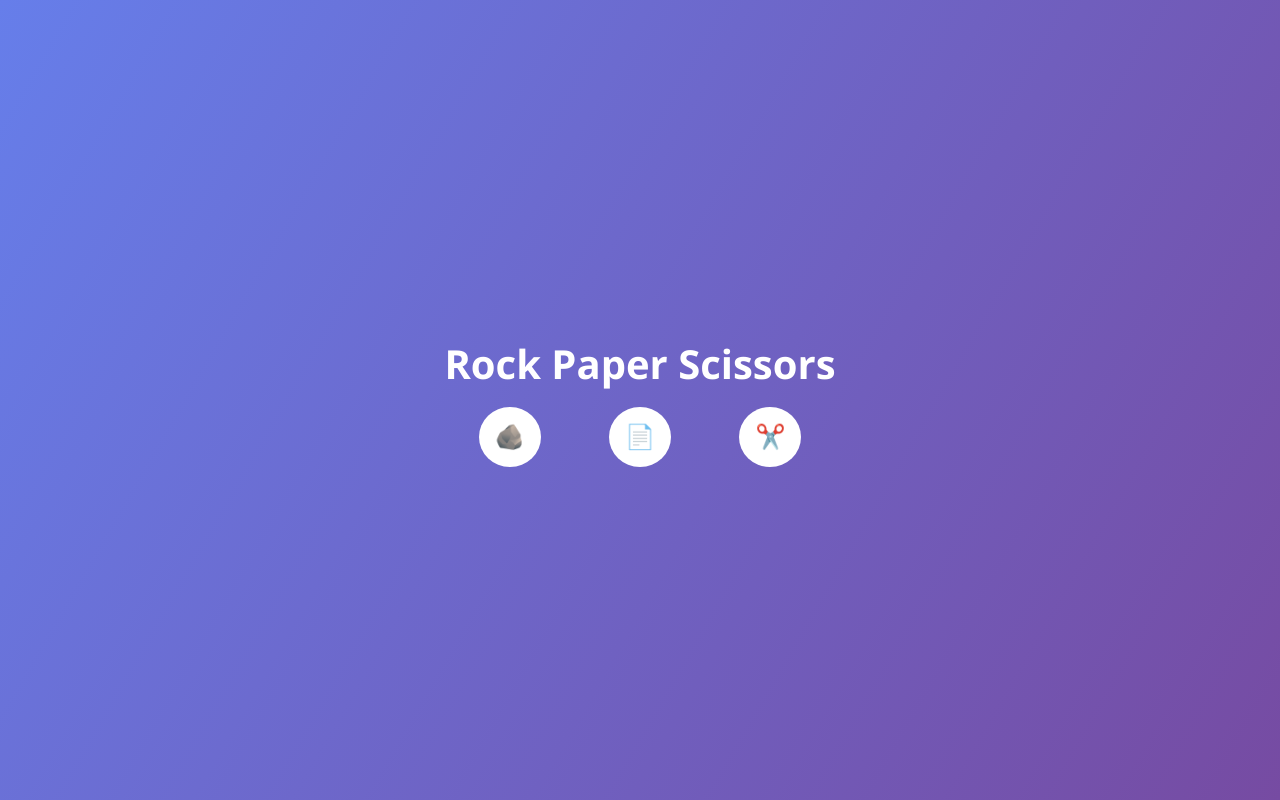
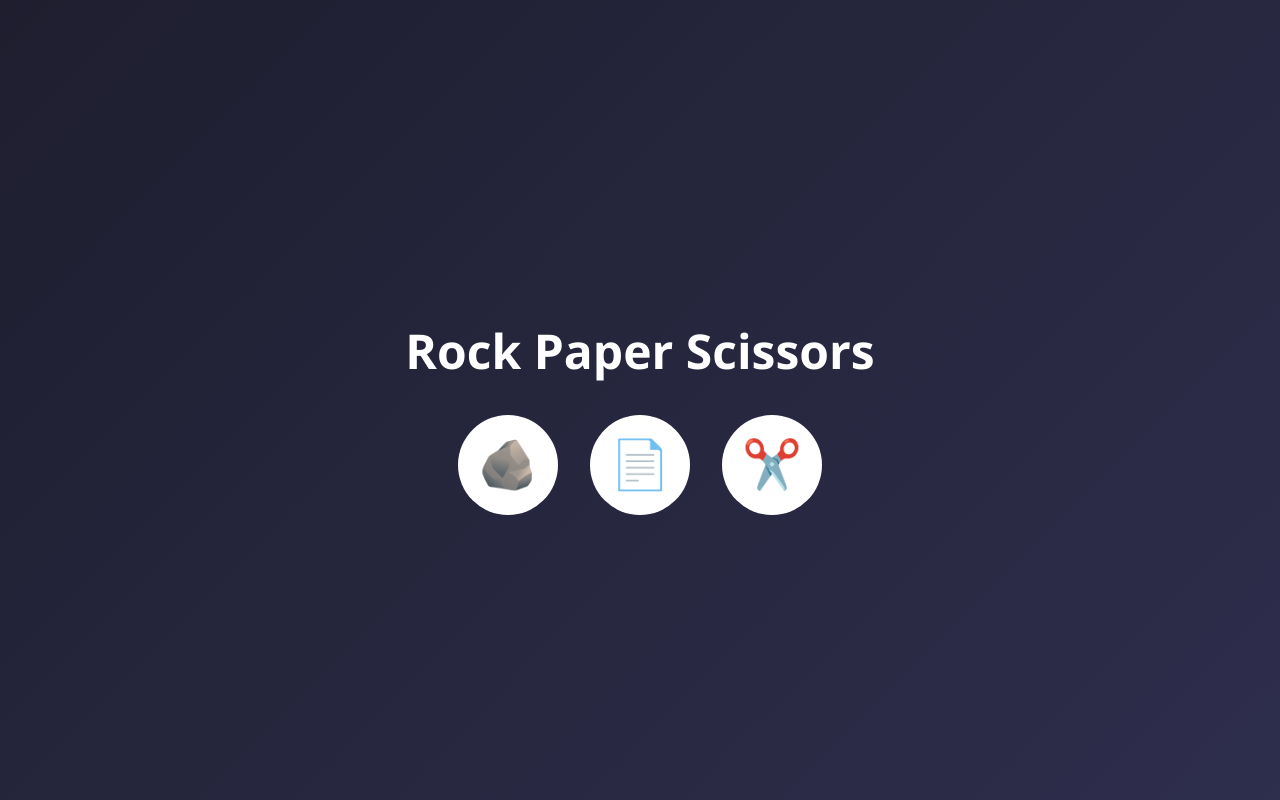
Before and after one commit to 01-Sumit/rock-paper-game, a plain HTML site: page index.html in a window 1280 px wide. Drawn offline with Linux system fonts and the light colour scheme.

Commit message:
Update style.css

```diff
--- a/style.css
+++ b/style.css
@@ -1,64 +1,43 @@
 body {
-  background: linear-gradient(120deg, #667eea, #764ba2);
+  margin: 0;
   font-family: 'Segoe UI', sans-serif;
+  background: linear-gradient(135deg, #1e1e2f, #2e2e4d);
+  color: white;
   display: flex;
+  align-items: center;
   justify-content: center;
-  align-items: center;
   height: 100vh;
-  margin: 0;
-  color: #fff;
 }
 
-.game-container {
+.container {
   text-align: center;
-  background-color: rgba(0,0,0,0.2);
-  padding: 2rem;
-  border-radius: 20px;
-  box-shadow: 0 8px 30px rgba(0,0,0,0.3);
-  max-width: 400px;
-  width: 90%;
 }
 
 h1 {
-  font-size: 2.5rem;
-  margin-bottom: 1rem;
-}
-
-.score-board {
-  display: flex;
-  justify-content: space-between;
+  font-size: 3rem;
   margin-bottom: 2rem;
-  font-size: 1.2rem;
 }
 
 .choices {
   display: flex;
-  justify-content: space-around;
-  margin-bottom: 1.5rem;
+  gap: 2rem;
+  justify-content: center;
 }
 
 .choice {
-  background-color: #fff;
+  font-size: 3rem;
+  background: #fff;
+  color: #000;
   border: none;
-  color: #333;
+  border-radius: 50%;
   padding: 1rem;
-  border-radius: 50%;
-  font-size: 1.5rem;
+  width: 100px;
+  height: 100px;
   cursor: pointer;
-  transition: transform 0.2s ease, background-color 0.3s ease;
+  transition: transform 0.2s ease, background-color 0.3s;
 }
 
 .choice:hover {
-  transform: scale(1.2);
-  background-color: #ffd700;
+  background-color: gold;
+  transform: scale(1.1);
 }
-
-#result {
-  font-size: 1.3rem;
-  animation: fadeIn 0.5s ease-in-out;
-}
-
-@keyframes fadeIn {
-  from { opacity: 0; transform: scale(0.8); }
-  to { opacity: 1; transform: scale(1); }
-}
```
